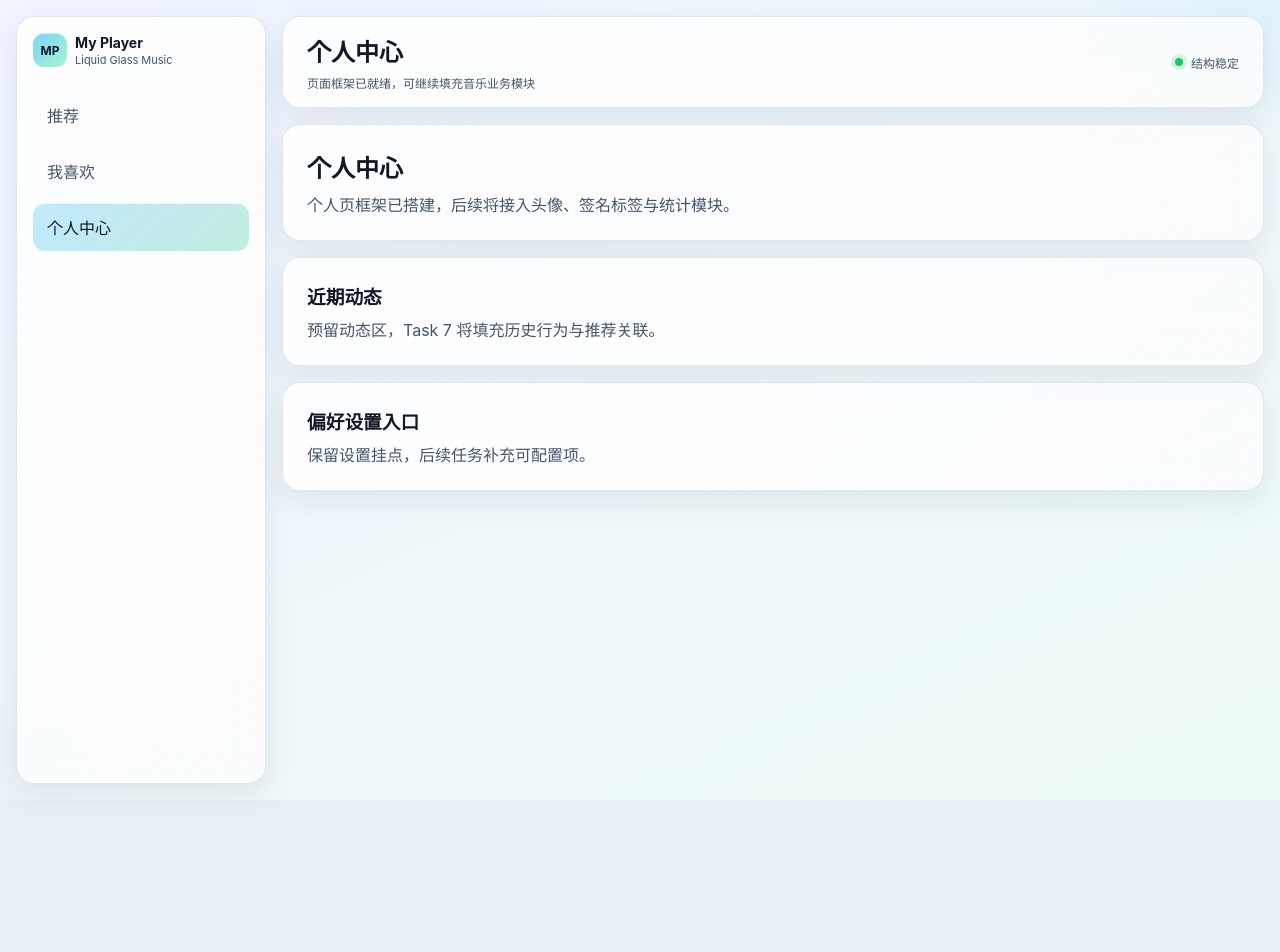
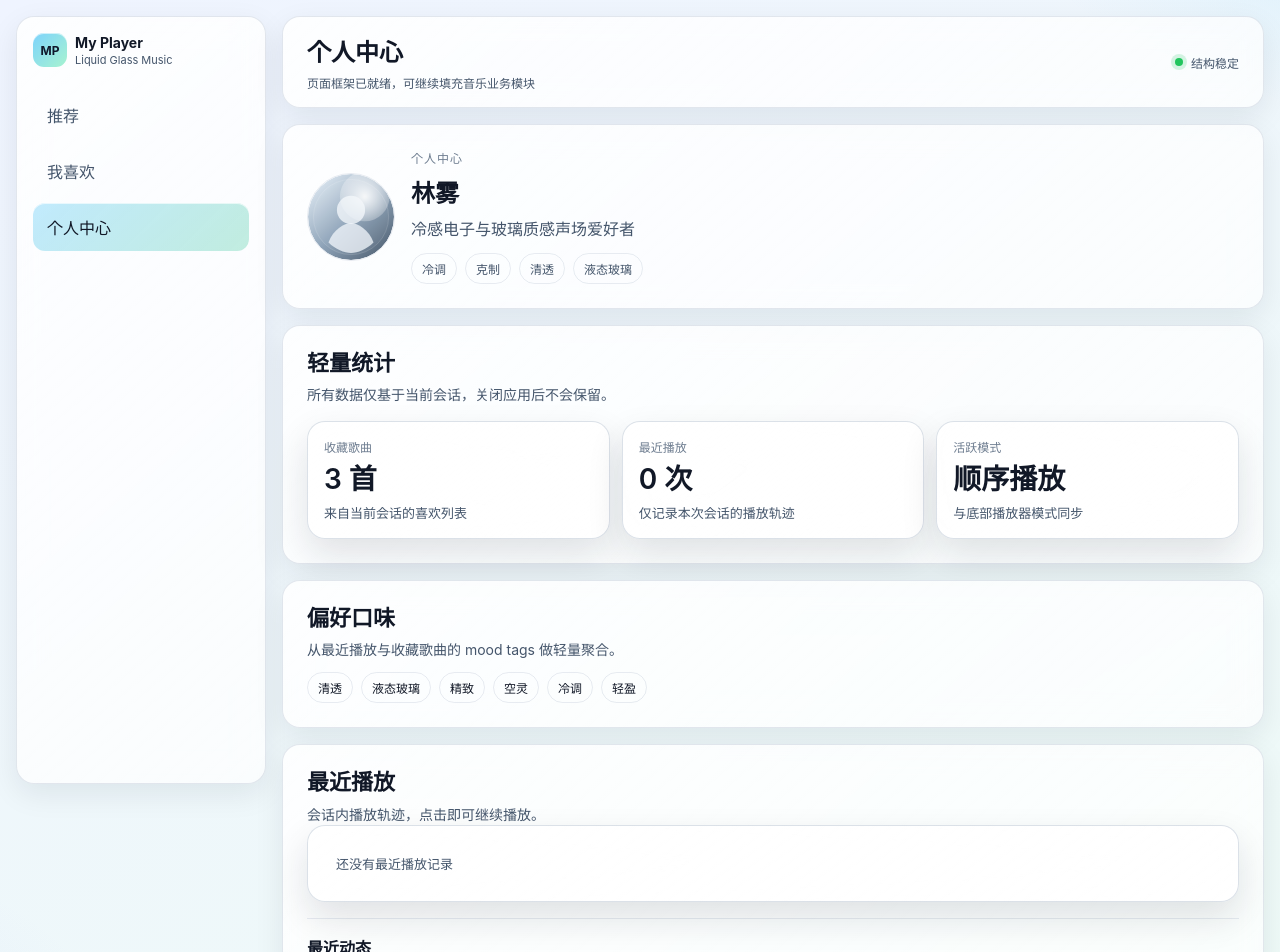
Before and after one commit to lisentowind/my-music-player, a Vue app: page /#/profile in a window 1280 px wide. Shown: the top 952 px of the page. Before the commit the page ends 800 px from the top, so only its background shows below. Built offline with nearby package versions, Linux system fonts and the light colour scheme.

Commit message:
feat: implement profile analytics page

```diff
--- a/src/data/profile.ts
+++ b/src/data/profile.ts
@@ -10,7 +10,7 @@ export const profileSeed: UserProfileSeed = {
   metrics: [
     {
       id: "metric-liked",
-      label: "喜欢歌曲",
+      label: "收藏歌曲",
       value: `${likedTrackIds.length} 首`,
     },
     {
--- a/src/stores/player.ts
+++ b/src/stores/player.ts
@@ -150,6 +150,14 @@ function toTrackIds(queue: readonly Track[]) {
   return queue.map(track => track.id);
 }
 
+const playbackModeLabelMap: Record<PlaybackMode, string> = {
+  sequential: "顺序播放",
+  "repeat-all": "列表循环",
+  "repeat-one": "单曲循环",
+};
+
+const trackById = new Map(tracks.map(track => [track.id, track] as const));
+
 export const usePlayerStore = defineStore("player", () => {
   const queue = ref<Track[]>([...tracks]);
   const currentIndex = ref(0);
@@ -163,6 +171,31 @@ export const usePlayerStore = defineStore("player", () => {
   const likedTrackIdList = computed(() => [...likedIds.value]);
   const likedCount = computed(() => likedIds.value.size);
   const recentPlayIds = ref<string[]>([]);
+  const recentPlayTracks = computed(() => recentPlayIds.value
+    .map(trackId => trackById.get(trackId))
+    .filter((track): track is Track => Boolean(track)));
+  const recentPlayCount = computed(() => recentPlayIds.value.length);
+  const activeModeLabel = computed(() => playbackModeLabelMap[mode.value]);
+  const favoriteMoodTags = computed(() => {
+    const seedTrackIds = recentPlayIds.value.length > 0 ? recentPlayIds.value : likedTrackIdList.value;
+    const tagCounter = new Map<string, number>();
+
+    for (const trackId of seedTrackIds) {
+      const track = trackById.get(trackId);
+      if (!track) {
+        continue;
+      }
+
+      for (const moodTag of track.moodTags) {
+        tagCounter.set(moodTag, (tagCounter.get(moodTag) ?? 0) + 1);
+      }
+    }
+
+    return [...tagCounter.entries()]
+      .sort((a, b) => b[1] - a[1] || a[0].localeCompare(b[0], "zh-Hans-CN"))
+      .map(([tag]) => tag)
+      .slice(0, 6);
+  });
   const errorMessage = ref("");
   const errorTrackId = ref<string | null>(null);
   const currentTrack = computed(() => queue.value[currentIndex.value] ?? null);
@@ -508,6 +541,10 @@ export const usePlayerStore = defineStore("player", () => {
     likedTrackIdList,
     likedCount,
     recentPlayIds,
+    recentPlayTracks,
+    recentPlayCount,
+    activeModeLabel,
+    favoriteMoodTags,
     errorMessage,
     errorTrackId,
     playContext,
--- a/src/views/ProfileView.vue
+++ b/src/views/ProfileView.vue
@@ -1,27 +1,125 @@
 <script setup lang="ts">
+import { computed } from "vue";
+import MetricCard from "@/components/music/MetricCard.vue";
+import RecentPlayList from "@/components/music/RecentPlayList.vue";
+import SectionHeader from "@/components/music/SectionHeader.vue";
 import GlassPanel from "@/components/chrome/GlassPanel.vue";
+import { profileSeed } from "@/data/profile";
+import { usePlayerStore } from "@/stores/player";
+
+const player = usePlayerStore();
+
+const currentTrackId = computed(() => player.currentTrack?.id ?? null);
+const favoriteMoods = computed(() => (
+  player.favoriteMoodTags.length > 0
+    ? player.favoriteMoodTags
+    : profileSeed.signatureTags
+));
+
+const metricCards = computed(() => [
+  {
+    id: "profile-liked",
+    label: "收藏歌曲",
+    value: `${player.likedCount} 首`,
+    hint: "来自当前会话的喜欢列表",
+  },
+  {
+    id: "profile-recent",
+    label: "最近播放",
+    value: `${player.recentPlayCount} 次`,
+    hint: "仅记录本次会话的播放轨迹",
+  },
+  {
+    id: "profile-mode",
+    label: "活跃模式",
+    value: player.activeModeLabel,
+    hint: "与底部播放器模式同步",
+  },
+]);
+
+const recentTracks = computed(() => player.recentPlayTracks);
+
+const recentActivities = computed(() => player.recentPlayTracks.slice(0, 6).map((track, index) => ({
+  id: `${track.id}-${index}`,
+  title: `${index === 0 ? "刚刚播放" : "最近播放"} · ${track.title}`,
+  subtitle: `${track.artist} · ${track.album}`,
+})));
+
+function playTrack(trackId: string) {
+  void player.playTrackById(trackId);
+}
 </script>
 
 <template>
   <section id="profile-page" class="page profile-view">
     <section id="profile-overview">
       <GlassPanel class="block">
-        <h2>个人中心</h2>
-        <p>个人页框架已搭建，后续将接入头像、签名标签与统计模块。</p>
+        <div class="profile-view__hero">
+          <img class="profile-view__avatar" :src="profileSeed.avatarSrc" :alt="`${profileSeed.displayName} 头像`">
+          <div class="profile-view__hero-meta">
+            <p class="profile-view__eyebrow">
+              个人中心
+            </p>
+            <h2>{{ profileSeed.displayName }}</h2>
+            <p class="profile-view__headline">
+              {{ profileSeed.headline }}
+            </p>
+            <div class="profile-view__signature-tags">
+              <span v-for="tag in profileSeed.signatureTags" :key="tag" class="profile-view__tag">
+                {{ tag }}
+              </span>
+            </div>
+          </div>
+        </div>
+      </GlassPanel>
+    </section>
+
+    <section id="profile-metrics">
+      <GlassPanel class="block">
+        <SectionHeader title="轻量统计" description="所有数据仅基于当前会话，关闭应用后不会保留。" />
+        <div class="profile-view__metric-grid">
+          <MetricCard
+            v-for="metric in metricCards"
+            :key="metric.id"
+            :label="metric.label"
+            :value="metric.value"
+            :hint="metric.hint"
+          />
+        </div>
+      </GlassPanel>
+    </section>
+
+    <section id="profile-taste">
+      <GlassPanel class="block">
+        <SectionHeader title="偏好口味" description="从最近播放与收藏歌曲的 mood tags 做轻量聚合。" />
+        <div class="profile-view__taste-tags">
+          <span v-for="tag in favoriteMoods" :key="tag" class="profile-view__tag profile-view__tag--taste">
+            {{ tag }}
+          </span>
+        </div>
       </GlassPanel>
     </section>
 
     <section id="profile-activity">
       <GlassPanel class="block">
-        <h3>近期动态</h3>
-        <p>预留动态区，Task 7 将填充历史行为与推荐关联。</p>
-      </GlassPanel>
-    </section>
-
-    <section id="profile-settings-entry">
-      <GlassPanel class="block">
-        <h3>偏好设置入口</h3>
-        <p>保留设置挂点，后续任务补充可配置项。</p>
+        <SectionHeader title="最近播放" description="会话内播放轨迹，点击即可继续播放。" />
+        <RecentPlayList :tracks="recentTracks" :active-track-id="currentTrackId" @play="playTrack" />
+        <div class="profile-view__activity">
+          <h3>最近动态</h3>
+          <ul v-if="recentActivities.length > 0" class="profile-view__activity-list">
+            <li v-for="item in recentActivities" :key="item.id">
+              <p class="profile-view__activity-title">
+                {{ item.title }}
+              </p>
+              <p class="profile-view__activity-subtitle">
+                {{ item.subtitle }}
+              </p>
+            </li>
+          </ul>
+          <p v-else class="profile-view__activity-empty">
+            当前会话还没有播放记录，去发现页点一首歌试试。
+          </p>
+        </div>
       </GlassPanel>
     </section>
   </section>
@@ -37,9 +135,8 @@ import GlassPanel from "@/components/chrome/GlassPanel.vue";
   padding: var(--space-6);
 }
 
-h2,
-h3 {
-  margin: 0 0 8px;
+h2 {
+  margin: 0;
   color: var(--color-text);
 }
 
@@ -47,4 +144,100 @@ p {
   margin: 0;
   color: var(--color-text-secondary);
 }
+
+.profile-view__hero {
+  display: flex;
+  align-items: center;
+  gap: var(--space-4);
+}
+
+.profile-view__avatar {
+  width: 88px;
+  height: 88px;
+  flex-shrink: 0;
+  border-radius: 50%;
+  border: 1px solid var(--color-state-border-subtle);
+}
+
+.profile-view__hero-meta {
+  min-width: 0;
+}
+
+.profile-view__eyebrow {
+  margin-bottom: var(--space-2);
+  color: var(--color-text-tertiary);
+  font-size: 12px;
+  letter-spacing: 0.08em;
+  text-transform: uppercase;
+}
+
+.profile-view__headline {
+  margin-top: var(--space-2);
+  line-height: 1.5;
+}
+
+.profile-view__signature-tags,
+.profile-view__taste-tags {
+  margin-top: var(--space-3);
+  display: flex;
+  flex-wrap: wrap;
+  gap: var(--space-2);
+}
+
+.profile-view__tag {
+  border: 1px solid var(--color-state-border-subtle);
+  border-radius: 999px;
+  padding: 6px 10px;
+  font-size: 12px;
+  color: var(--color-text-secondary);
+  background: var(--color-state-surface-muted);
+}
+
+.profile-view__tag--taste {
+  color: var(--color-text);
+}
+
+.profile-view__metric-grid {
+  margin-top: var(--space-4);
+  display: grid;
+  gap: var(--space-3);
+  grid-template-columns: repeat(auto-fit, minmax(180px, 1fr));
+}
+
+.profile-view__activity {
+  margin-top: var(--space-4);
+  padding-top: var(--space-4);
+  border-top: 1px solid var(--color-state-border-subtle);
+}
+
+h3 {
+  margin: 0;
+  color: var(--color-text);
+  font-size: 16px;
+}
+
+.profile-view__activity-list {
+  margin: var(--space-3) 0 0;
+  padding: 0;
+  list-style: none;
+  display: grid;
+  gap: var(--space-3);
+}
+
+.profile-view__activity-title {
+  color: var(--color-text);
+  font-size: 14px;
+}
+
+.profile-view__activity-subtitle {
+  margin-top: 4px;
+  color: var(--color-text-tertiary);
+  font-size: 12px;
+}
+
+.profile-view__activity-empty {
+  margin-top: var(--space-3);
+  color: var(--color-text-secondary);
+  font-size: 13px;
+}
 </style>
```
Also changed, not shown: 1 other file (tests, documents, lock files or other folders).
